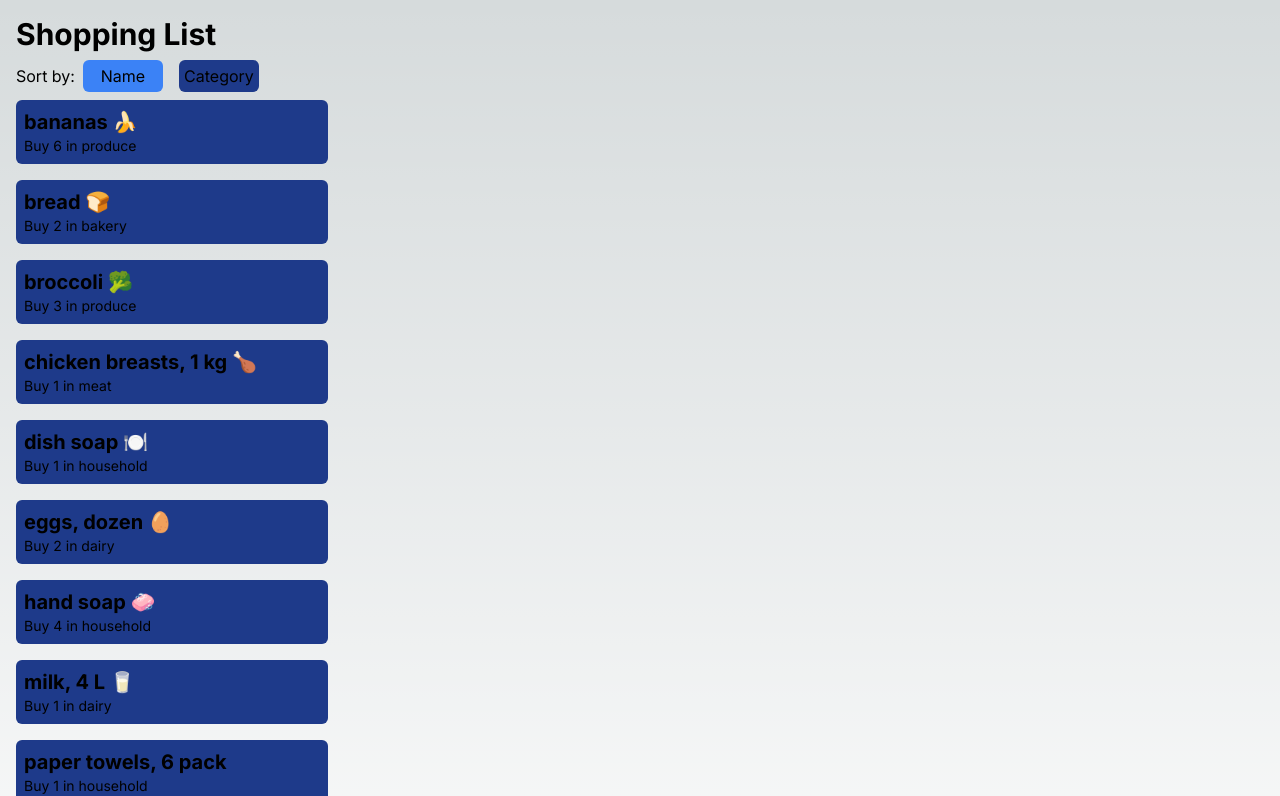
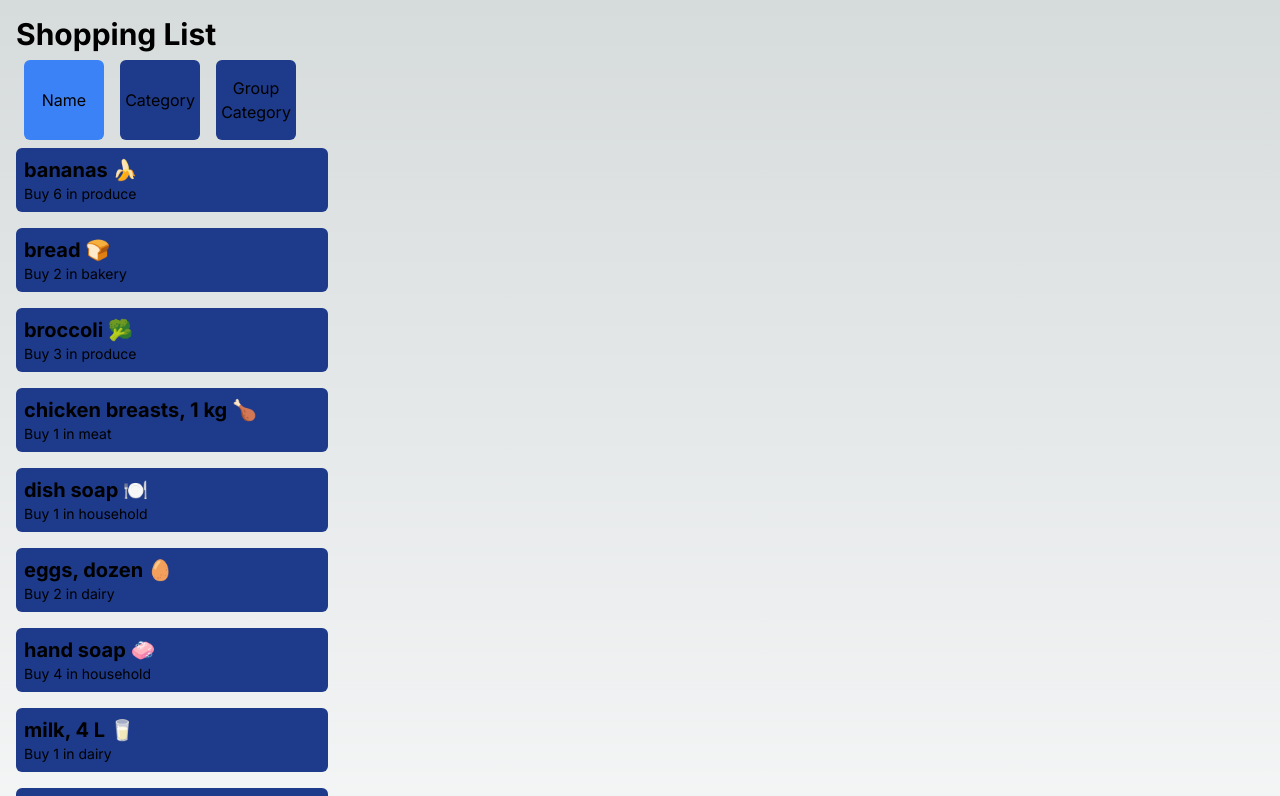
Before and after one commit to kokawaguchi/cprg306-assignments, a Next.js app: page /week-5 in a window 1280 px wide. Shown: the top 796 px of the page. Built offline with nearby package versions, Linux system fonts and the light colour scheme.

Commit message:
Week 5 Complete
Complete with extra challenge

```diff
--- a/app/week-5/item-list.js
+++ b/app/week-5/item-list.js
@@ -7,34 +7,72 @@ import itemsData from "./items.json";
 export default function ItemList({ items }) {
   const [sortBy, setSortBy] = useState("name");
 
-  const sortItems = itemsData.sort((a, b) => {
+  const sortItems = () => {
     if (sortBy === "name") {
-      return a.name.localeCompare(b.name);
+      return itemsData.slice().sort((a, b) => a.name.localeCompare(b.name));
     }
     if (sortBy === "category") {
-      return a.category.localeCompare(b.category);
+      return itemsData.slice().sort((a, b) => a.category.localeCompare(b.category));
     }
-  });
+    if (sortBy === "groupCategory") {
+      const groupedItems = itemsData.reduce((grouping, item) => {
+        if (!grouping[item.category]) {
+          grouping[item.category] = [];
+        }
+        grouping[item.category].push(item);
+        return grouping;
+      }, {});
+
+      const sortedCategories = Object.keys(groupedItems).sort();
+
+      return sortedCategories.map((category) => ({
+        category,
+        items: groupedItems[category].sort((a, b) => a.name.localeCompare(b.name))
+      }));
+    }
+    // Return itemsData by default
+    return itemsData;
+  };
 
   return (
-    <div>
-      <p>
-        Sort by:
+    <div >
+      <p class="flex items-center">
         <button
           onClick={() => setSortBy("name")}
-          className={`bg-${sortBy === "name" ? "blue-500" : "blue-900"} p-1 m-2 w-20 text-black rounded-md`}
+          className={`bg-${sortBy === "name" ? "blue-500" : "blue-900"} p-1 m-2 w-20 h-20 text-black rounded-md`}
         >
           Name
         </button>
         <button
            onClick={() => setSortBy("category")}
-           className={`bg-${sortBy === "category" ? "blue-500" : "blue-900"} p-1 m-2 w-20 text-black rounded-md`}
+           className={`bg-${sortBy === "category" ? "blue-500" : "blue-900"} p-1 m-2 w-20 h-20 text-black rounded-md`}
         >
           Category
         </button>
+        <button
+           onClick={() => setSortBy("groupCategory")}
+           className={`bg-${sortBy === "groupCategory" ? "blue-500" : "blue-900"} p-1 m-2 w-20 h-20 text-black rounded-md`}
+        >
+          Group Category
+        </button>
       </p>
       <ul>
-        {sortItems.map((item) => (
+      {sortBy === "groupCategory" ? sortItems().map((group) => (
+          <div key={group.category}>
+            <h2 className="text-xl capitalize mt-2">{group.category}</h2>
+            <ul>
+              {group.items.map((item) => (
+                <li key={item.id}>
+                  <Item
+                    name={item.name}
+                    quantity={item.quantity}
+                    category={item.category}
+                  />
+                </li>
+              ))}
+            </ul>
+          </div>
+        )) : sortItems().map((item) => (
           <li key={item.id}>
             <Item
               name={item.name}
@@ -46,4 +84,8 @@ export default function ItemList({ items }) {
       </ul>
     </div>
   );
-}
+};
+
+// map function - returns a new array with the same length as the original array,
+// but with each element transformed by the callback function
+// here, it loops through each item and displays the name, quantity, and category in a list
```
